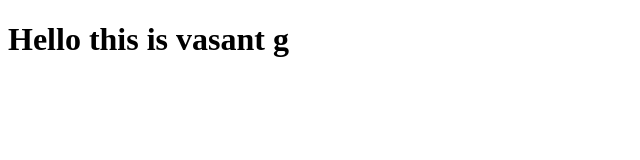
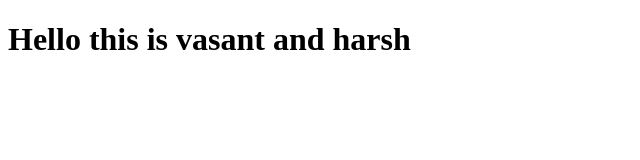
Before and after one commit to ramancodes/Job-Application-System, a plain HTML site: page index.html in a window 1280 px wide. Shown: the whole page, without its empty margins (0-640 px from the left). Drawn offline with Linux system fonts and the light colour scheme.

Commit message:
hii this is raman

```diff
--- a/index.html
+++ b/index.html
@@ -6,6 +6,6 @@
     <title>Document</title>
 </head>
 <body>
-    <h1>Hello this is vasant g</h1>
+    <h1>Hello this is vasant and harsh</h1>
 </body>
 </html>
```
